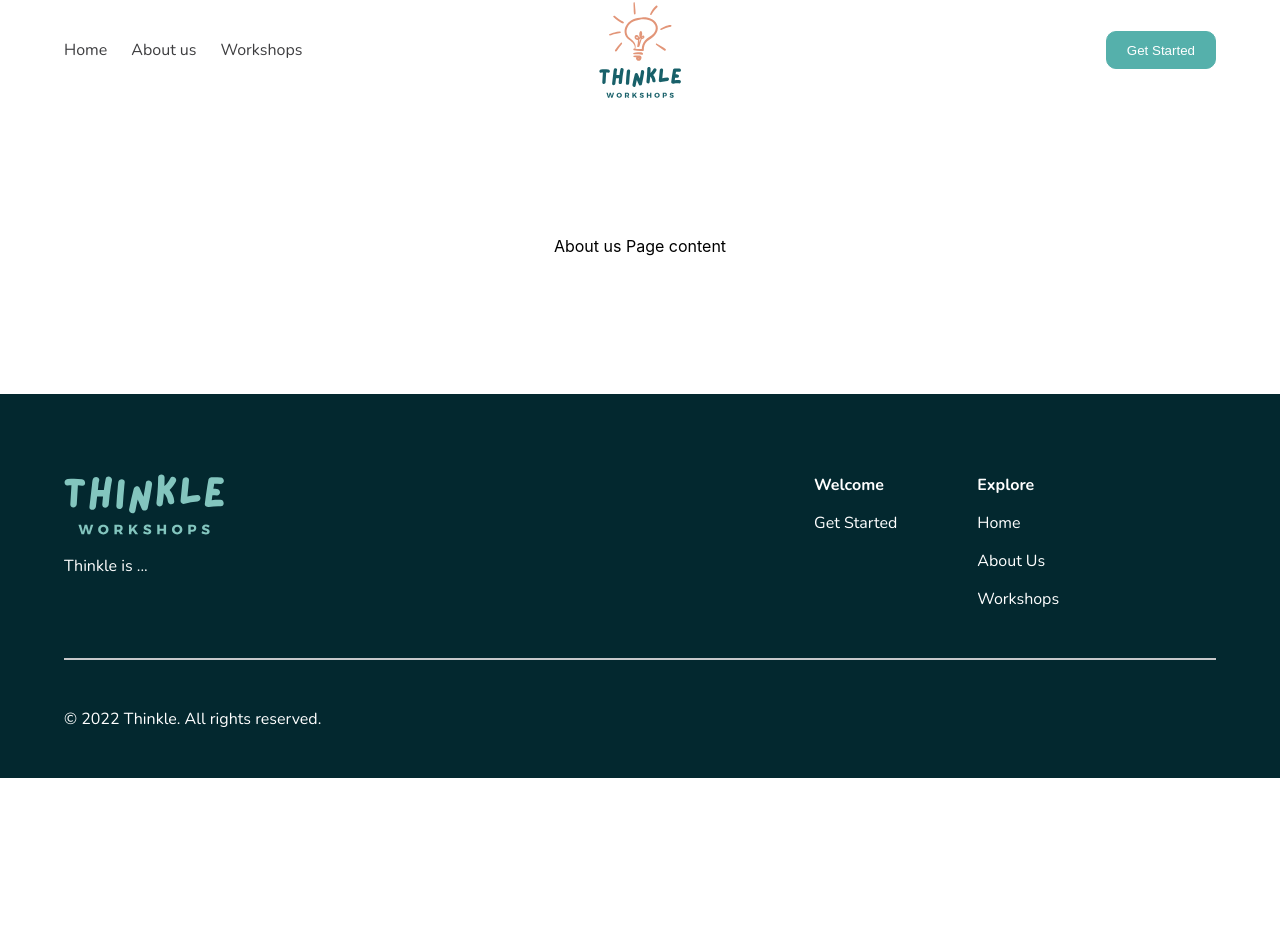
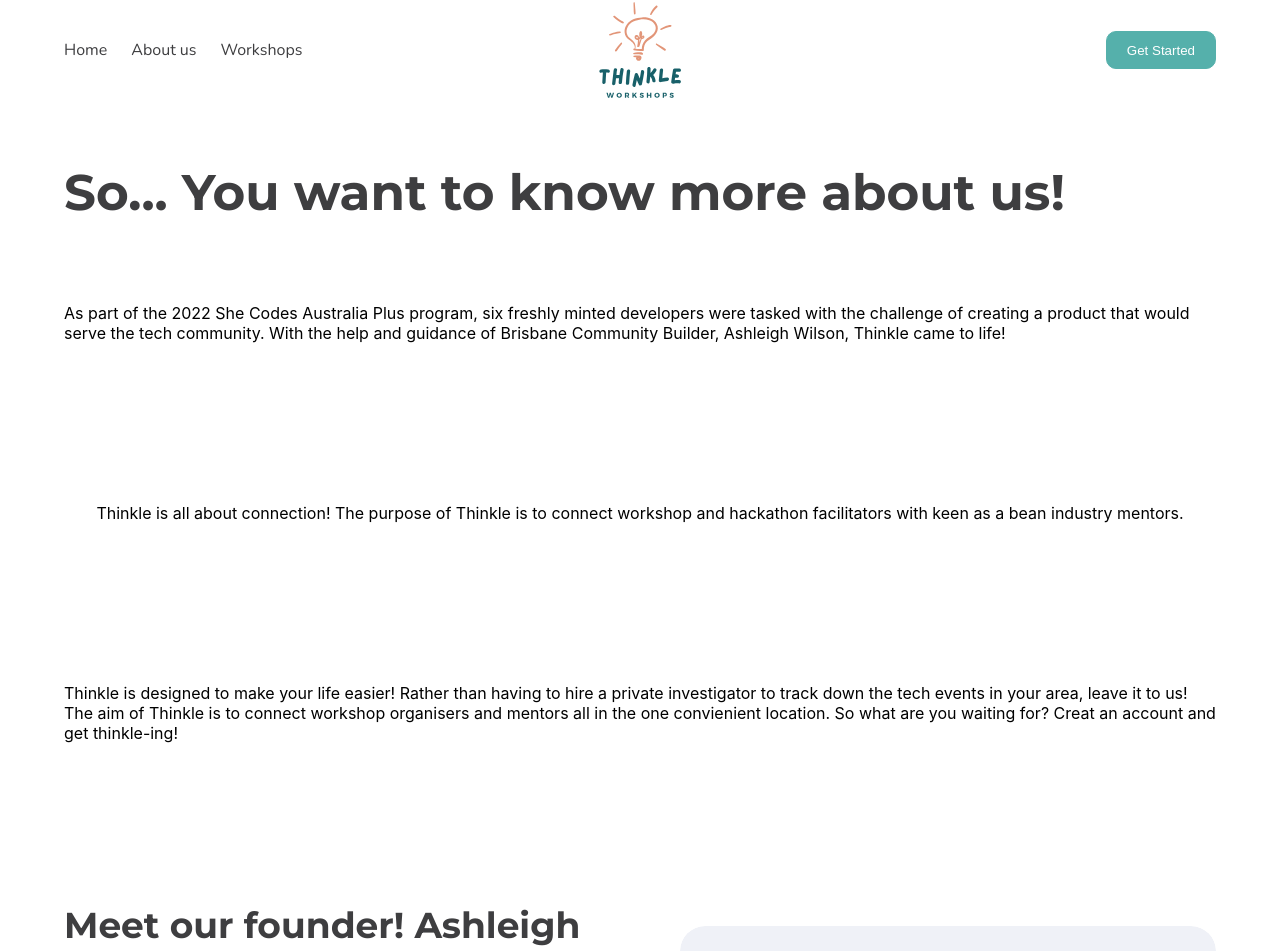
Before and after one commit to SheCodesAus/she-codes-group-project-frontend-fullstack-pancake, a React (Create React App) app: page /about-us in a window 1280 px wide. Shown: the part 22-973 px from the top of the page. Before the commit the page ends 800 px from the top, so only its background shows below. Built offline with nearby package versions, Linux system fonts and the light colour scheme.

Commit message:
Updated text on Homepage and started to build out About Us Page

```diff
--- a/src/pages/AboutUsPage.jsx
+++ b/src/pages/AboutUsPage.jsx
@@ -1,10 +1,49 @@
 import React from "react";
 import Container from "../components/common/Container";
+import Banner from "../components/common/Banner";
+import TwoColumn from "../components/common/TwoColumn";
+import Placeholder from "../assets/images/placeholder.svg";
+import Grid from "../components/common/Grid";
 
 export default function AboutUsPage() {
   return (
     <>
-      <Container>About us Page content</Container>
+      <Container wrapperVariant="banner">
+        <Banner>So... You want to know more about us!</Banner>
+      </Container>
+
+      <Container>
+        As part of the 2022 She Codes Australia Plus program, six freshly minted
+        developers were tasked with the challenge of creating a product that
+        would serve the tech community. With the help and guidance of Brisbane
+        Community Builder, Ashleigh Wilson, Thinkle came to life!
+      </Container>
+
+      <Container>
+        Thinkle is all about connection! The purpose of Thinkle is to connect
+        workshop and hackathon facilitators with keen as a bean industry
+        mentors.
+      </Container>
+      <Container>
+        Thinkle is designed to make your life easier! Rather than having to hire
+        a private investigator to track down the tech events in your area, leave
+        it to us! The aim of Thinkle is to connect workshop organisers and
+        mentors all in the one convienient location. So what are you waiting
+        for? Creat an account and get thinkle-ing!
+      </Container>
+      <Container>
+        <TwoColumn
+          heading="Meet our founder! Ashleigh Wilson"
+          paragraph="Ashleigh is a community builder, public speaker and neurodiversity advocate. Ash has spent her career in technology focusing on making the industry more inclusive and diverse. Ashleigh spent 4 years at Coder Academy supporting countless students to kickstart their careers in tech. She now spreads joy through freelancing and continuing to engage in the community in whatever way she can. Ashleigh came up with the idea of Thinkle as a way to solve a problem that she was having in the tech industry - the connection between mentors and workshop organisers. Thinkle! Problem solved!"
+          image={Placeholder}
+          buttonText="Learn more about Ashleigh"
+          link="https://www.linkedin.com/in/ashleighwilson-42/"
+        />
+      </Container>
+
+      <Container>
+        <Grid children={Placeholder}></Grid>
+      </Container>
     </>
   );
 }
--- a/src/pages/HomePage.jsx
+++ b/src/pages/HomePage.jsx
@@ -11,7 +11,7 @@ export default function HomePage() {
   const [loading, setLoading] = useState(true);
 
   useEffect(() => {
-    getAllWorkshops().then(data => {
+    getAllWorkshops().then((data) => {
       const latest = data
         .sort(
           (a, b) =>
@@ -28,8 +28,8 @@ export default function HomePage() {
     <>
       <Container>
         <TwoColumn
-          heading="Your one-stop workshop registration spot"
-          paragraph="Lorem ipsum dolor sit amet, consectetur adipiscing elit. Lacus, fames enim ullamcorper platea. Nibh dictum faucibus adipiscing dictum pellentesque a dictumst. Ornare amet, nec arcu enim nec libero diam amet amet. Purus ut quam nisl aenean elit, euismod proin augue. Amet, maecenas quis viverra quam. Ipsum vitae, vitae, in risus eu magna vel."
+          heading="G'Day! 👋  Welcome to your one-stop workshop registration spot!"
+          paragraph="Thinkle is all about connection! Running a workshop or hackathon and need mentors? Love sharing your knowledge and want to be more involved in the tech community? We got you! Use Thinkle as a way to form a connection between the events that want to make a difference in tech and the people who want to help!"
           buttonText="View All Workshops"
           image={Placeholder}
           link="/all-workshops"
@@ -41,7 +41,7 @@ export default function HomePage() {
         ) : (
           <Carousel
             title="Latest Workshops"
-            subTitle="Have a quick look into what's happening at the moment..."
+            subTitle="Have a squiz at what's happening at the moment..."
             slides={latestWorkshopsData}
           />
         )}
@@ -49,8 +49,8 @@ export default function HomePage() {
       <Container>
         <TwoColumn
           direction="reverse"
-          heading="Made by some girls passionate in tech"
-          paragraph="Lorem ipsum dolor sit amet, consectetur adipiscing elit. Lacus, fames enim ullamcorper platea. Nibh dictum faucibus adipiscing dictum pellentesque a dictumst. Ornare amet, nec arcu enim nec libero diam amet amet. Purus ut quam nisl aenean elit, euismod proin augue. Amet, maecenas quis viverra quam. Ipsum vitae, vitae, in risus eu magna vel."
+          heading="Made by some girls passionate about tech! 👩‍💻"
+          paragraph="Thinkle was created as part of the She Codes Plus program. It's a pretty cool story and we'd love to tell you more!"
           buttonText="Learn More"
           image={Placeholder}
           link="/about-us"
```
